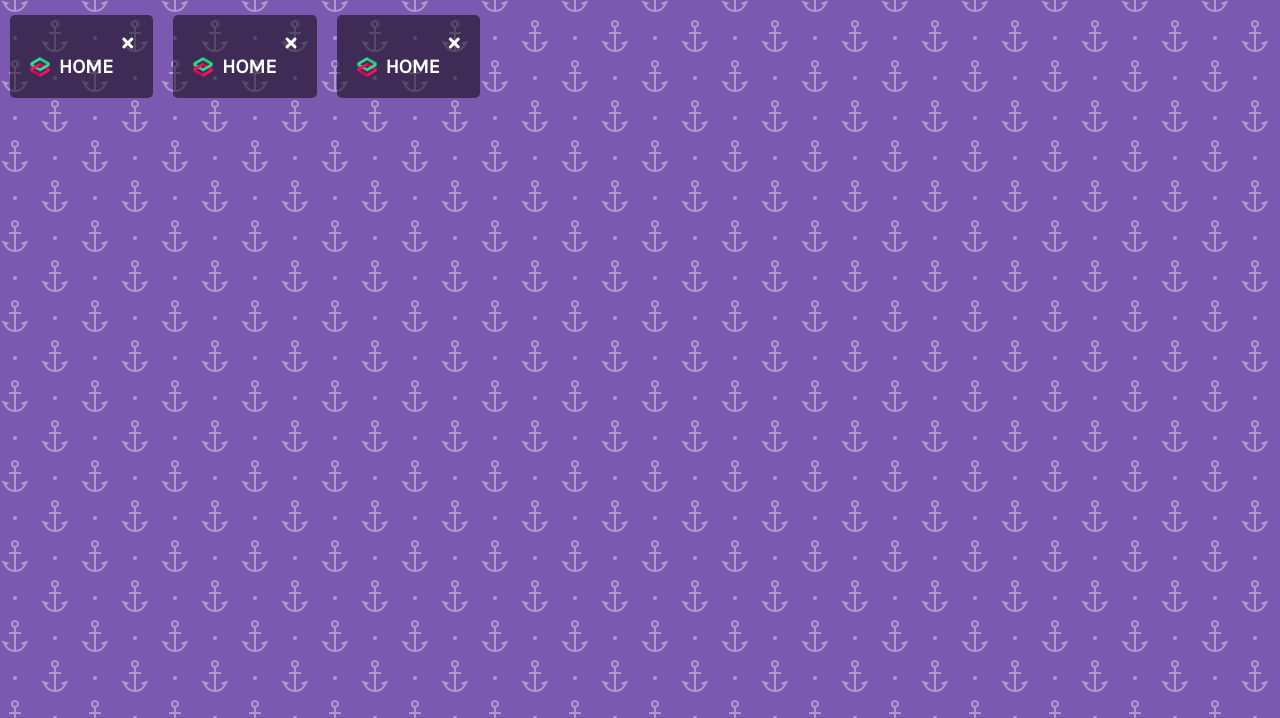
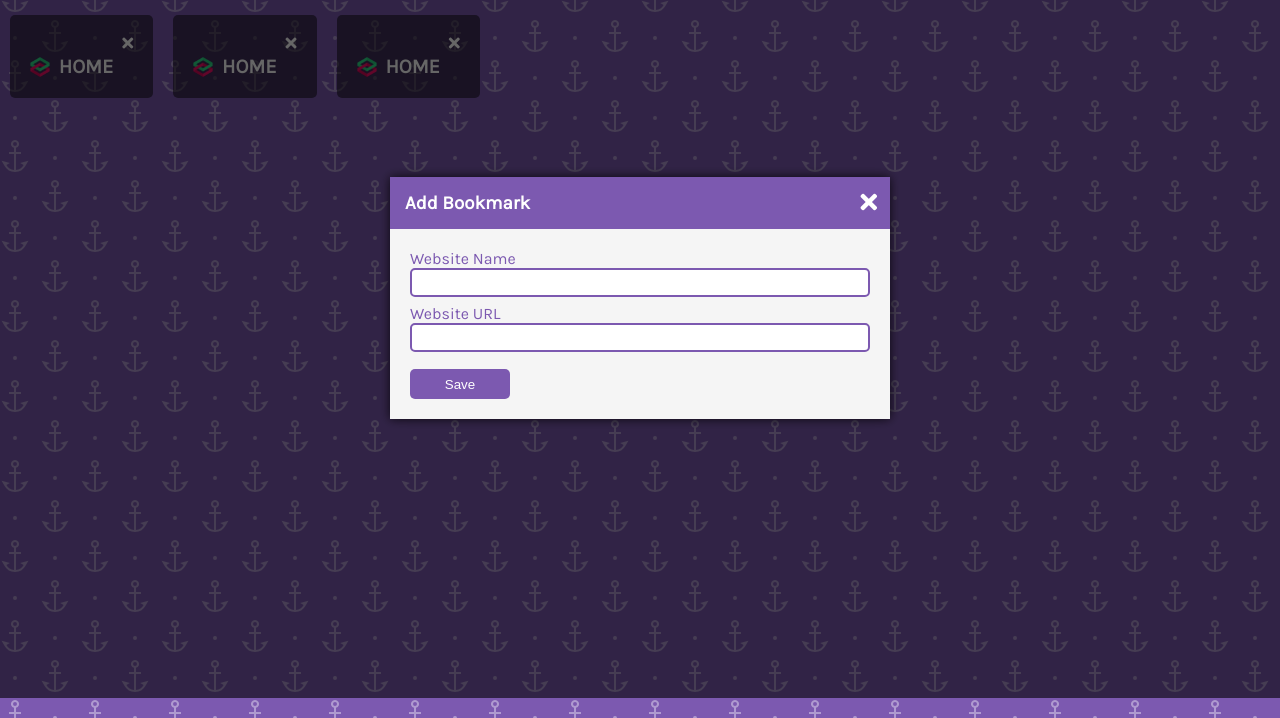
Before and after one commit to shotapailodze/Book-keeper, a plain HTML site: page index.html in a window 1280 px wide. Shown: the part 102-820 px from the top of the page. Drawn offline with Linux system fonts and the light colour scheme.

Commit message:
done with styling

```diff
--- a/index.html
+++ b/index.html
@@ -35,6 +35,30 @@
             </div>
         </div>
     </div>
+    <!-- Modal -->
+    <div class="modal-container show-modal" id="modal">
+        <div class="modal">
+            <i class="fas fa-times close-icon" id="close-modal"></i>
+            <div class="modal-header">
+                <h3>Add Bookmark</h3>
+            </div>
+            <div class="modal-content">
+                <form id="bookmark-form">
+                    <!-- Website Name -->
+                    <div class="form-group">
+                        <label for="website-name" class="form-label">Website Name</label>
+                        <input type="text" class="form-input" id="website-name">
+                    </div>
+                    <!-- Website URL -->
+                    <div class="form-group">
+                        <label for="website-url" class="form-label">Website URL</label>
+                        <input type="text" class="form-input" id="website-url">
+                    </div>
+                    <button type="submit">Save</button>
+                </form>
+            </div>
+        </div>
+    </div>
     <!-- Script -->
     <script src="script.js"></script>
 </body>
--- a/style.css
+++ b/style.css
@@ -88,6 +88,104 @@ a:active {
   vertical-align: sub;
 }
 
+/* Modal Styling */
+.modal-container {
+  background-color: rgba(0,0,0,0.6);
+  display: none;
+  position: fixed;
+  top: 0;
+  left: 0;
+  right: 0;
+  bottom: 0;
+}
+
+.show-modal {
+  display: flex;
+  justify-content: center;
+  align-items: center;
+}
+
+.modal {
+  background: white;
+  box-shadow: 0 0 10px rgba(0,0,0,0.8);
+  max-width: 95%;
+  width: 500px;
+  animation: modalopen 1s;
+}
+
+@keyframes modalopen {
+  from {
+    opacity: 0;
+  }
+
+  to {
+    opacity: 1;
+  }
+}
+
+.close-icon {
+  float: right;
+  color: white;
+  font-size: 24px;
+  position: relative;
+  top: 13px;
+  right: 13px;
+  cursor: pointer;
+}
+
+.modal-header {
+  background-color: var(--primary-color);
+  color: white;
+  padding: 15px;
+}
+
+h3 {
+  margin: 0;
+}
+
+.modal-content {
+  padding: 20px;
+  background-color: whitesmoke;
+}
+
+/* Form */
+.form-group {
+  height: 55px;
+}
+
+.form-input {
+  width: 97%;
+  padding: 5px;
+  border: 2px solid var(--primary-color);
+  border-radius: var(--border-radius);
+  display: block;
+  outline: none;
+}
+
+.form-label {
+  color: var(--primary-color);
+  display: block;
+}
+
+button {
+  cursor: pointer;
+  color: white;
+  background: var(--primary-color);
+  height: 30px;
+  width: 100px;
+  border: none;
+  border-radius: var(--border-radius);
+  margin-top: 10px;
+}
+
+button:hover {
+  filter: brightness(110%);
+}
+
+button:focus {
+  outline: none;
+}
+
 /* Large Smartphone */
 @media screen and (max-width:600px) {
   .container {
```
